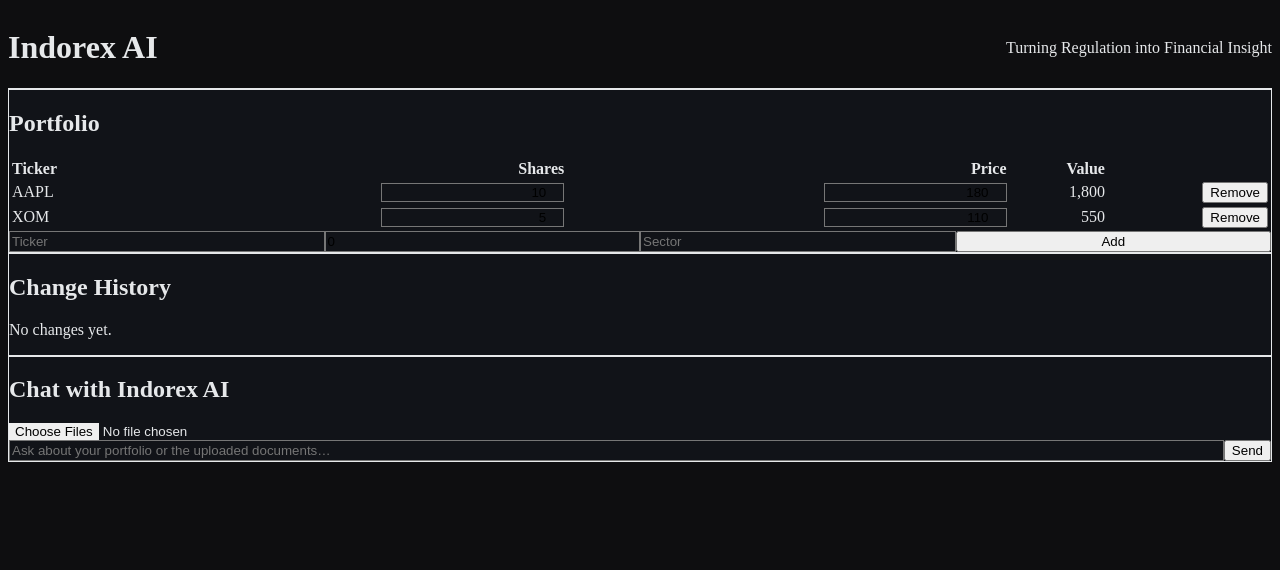
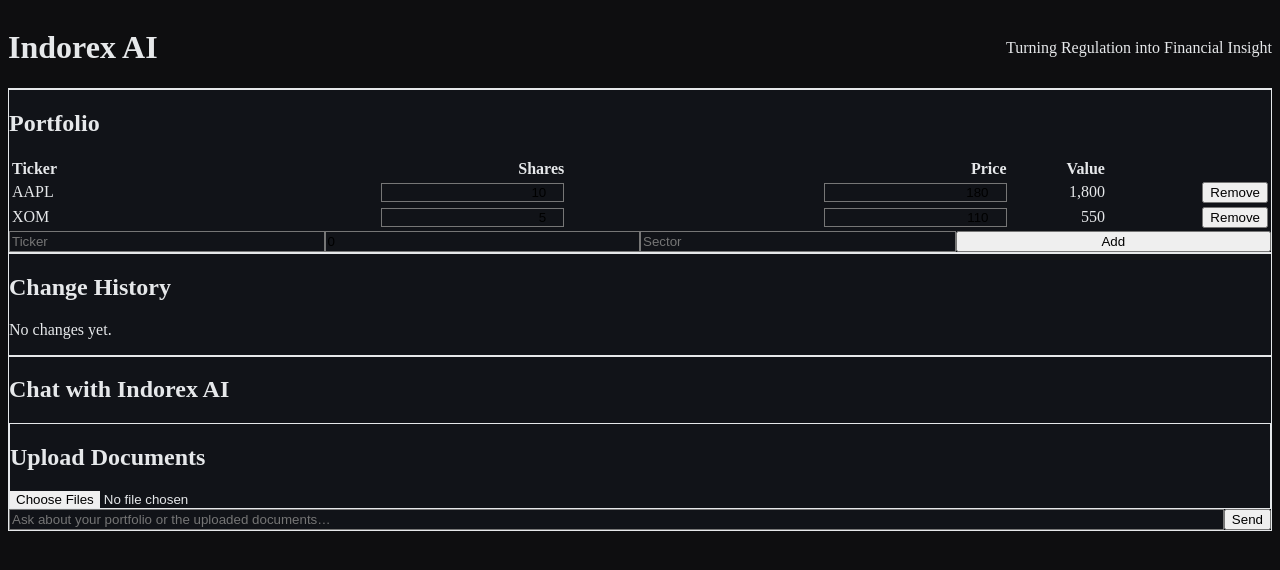
Before and after one commit to timothyroch/Datathon_Polyfinances, a React (Vite) app in the folder UI/: page / in a window 1280 px wide. Shown: the top 570 px of the page. Built offline with nearby package versions, Linux system fonts and the light colour scheme.

Commit message:
refactor(chatbox): replace native file input with custom FileUpload component

```diff
--- a/UI/src/components/ChatBox.tsx
+++ b/UI/src/components/ChatBox.tsx
@@ -2,6 +2,7 @@ import { useState } from "react"
 import { askAI } from "../api/aiClient"
 import { usePortfolioStore } from "../store/portfolioStore"
 import type { AIResponse } from "../types"
+import FileUpload from "./FileUpload"
 
 export default function ChatBox({ onAI }: { onAI: (resp: AIResponse) => void }) {
   const [message, setMessage] = useState("")
@@ -30,14 +31,11 @@ export default function ChatBox({ onAI }: { onAI: (resp: AIResponse) => void })
       <h2 className="text-lg font-semibold mb-3">Chat with Indorex AI</h2>
 
       <div className="mb-2">
-        <input
-          type="file"
-          multiple
-          onChange={(e) => setFiles(Array.from(e.target.files || []))}
-          className="block w-full text-sm file:mr-3 file:px-3 file:py-1.5 file:rounded file:border-0 file:bg-white/10 file:text-white hover:file:bg-white/20"
-        />
+        <FileUpload onFilesUploaded={setFiles} />
         {files.length > 0 && (
-          <p className="text-xs text-white/60 mt-1">{files.length} document(s) attached</p>
+          <p className="text-xs text-white/60 mt-2">
+            {files.length} document(s) attached
+          </p>
         )}
       </div>
 
```
